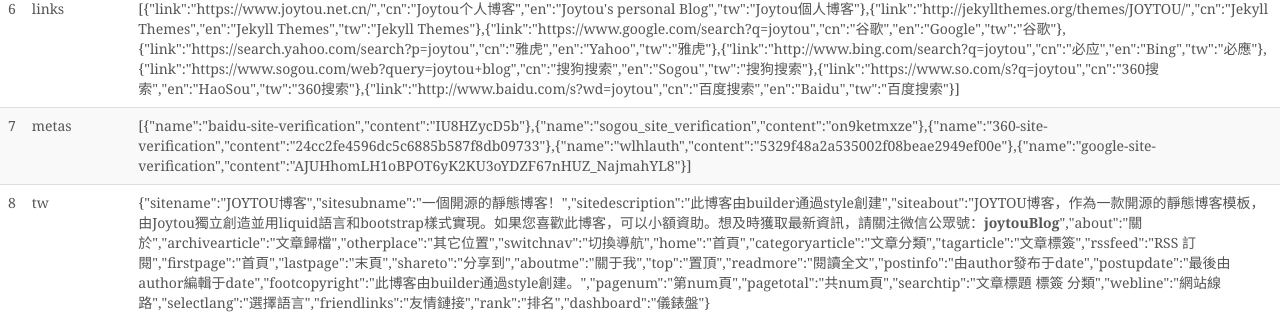
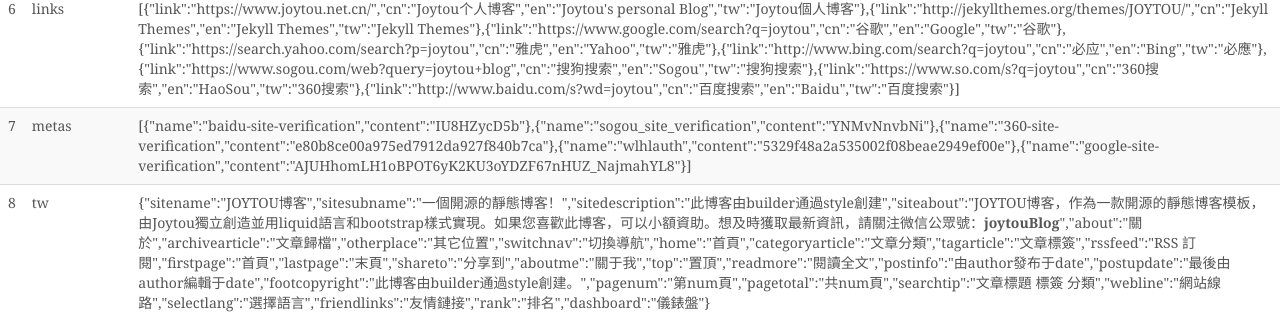
Before and after one commit to joytou/joytou.github.io, a Jekyll site: the page built from dashboard/index.cn.html, in a window 1280 px wide and 900 px high, scrolled down 3551 px. Shown: the part 144-458 px from the top of the window. Built offline with Jekyll 4.4.1, drawn with Linux system fonts in a browser that asks for light colours.

Commit message:
更新metas信息

```diff
--- a/_data/metas.yml
+++ b/_data/metas.yml
@@ -2,10 +2,10 @@
   content: "IU8HZycD5b"
 
 - name: "sogou_site_verification"
-  content: "on9ketmxze"
+  content: "YNMvNnvbNi"
 
 - name: "360-site-verification"
-  content: "24cc2fe4596dc5c6885b587f8db09733"
+  content: "e80b8ce00a975ed7912da927f840b7ca"
 
 - name: "wlhlauth"
   content: "5329f48a2a535002f08beae2949ef00e"
```
